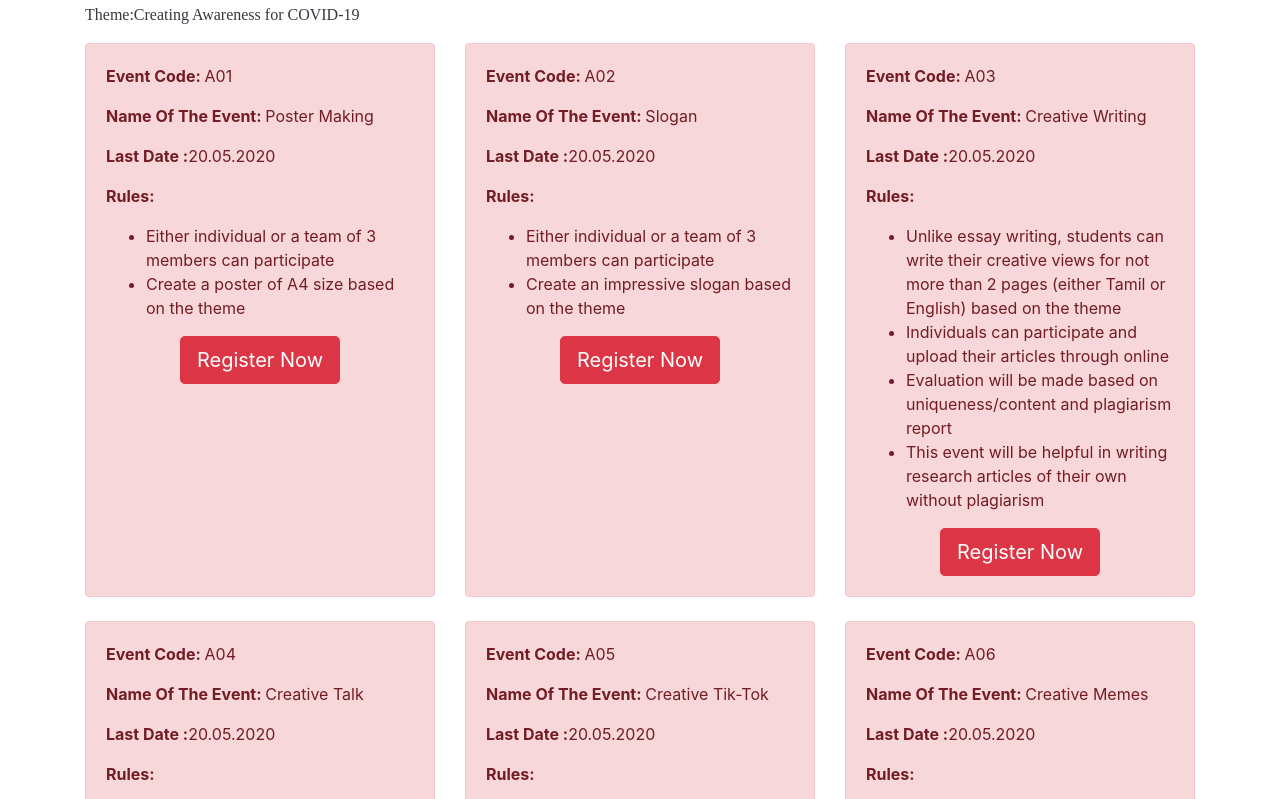
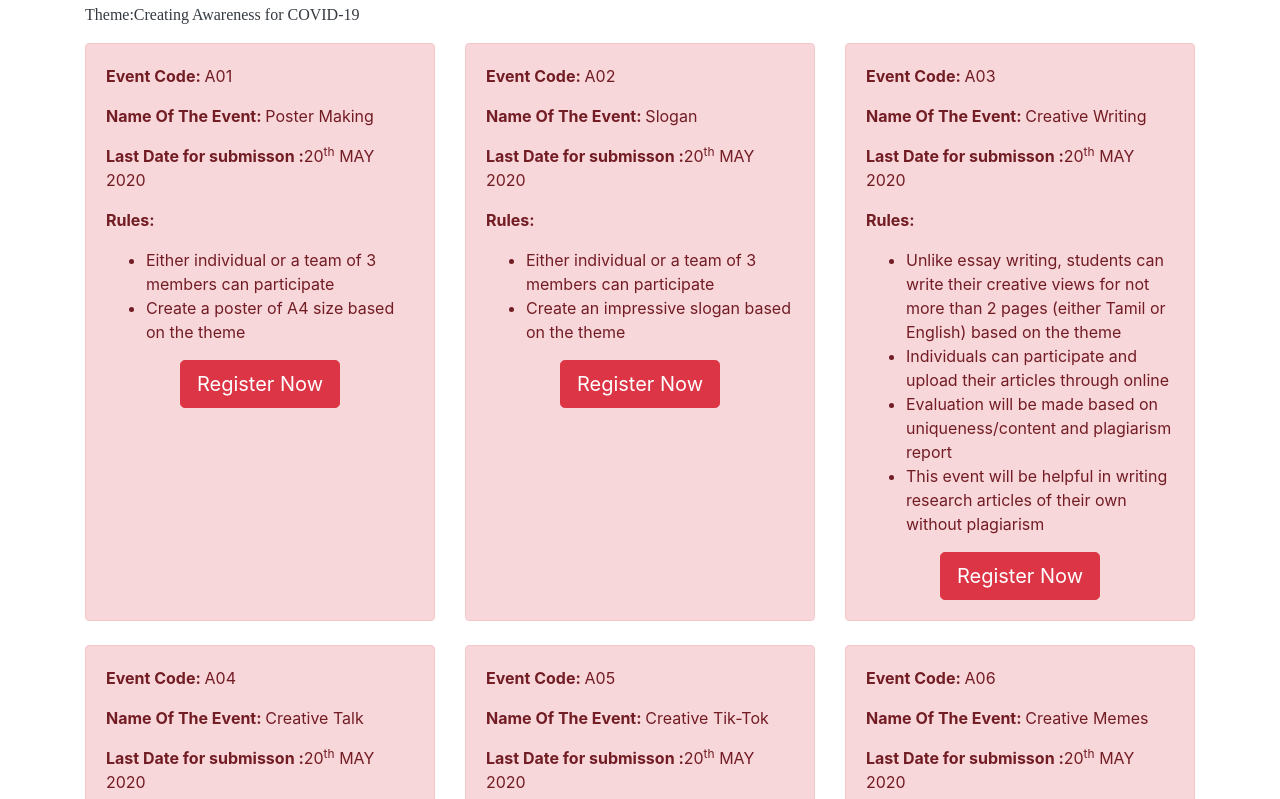
Before and after one commit to iicevents/lockdownevents, a plain HTML site: page index.html in a window 1280 px wide. Shown: the part 852-1651 px from the top of the page. Drawn offline with nearby package versions, Linux system fonts and the light colour scheme.

Commit message:
Update index.html

```diff
--- a/index.html
+++ b/index.html
@@ -144,7 +144,7 @@ body
 	<div class="container">
 		<h1 class="media-heading" style="color:purple;"><center><b><u>PRIZES AND AWARDS</u></b></center></h1>
 				<h3 class="text-center" style="color:RED;">EXCITING PRIZES TO THE WINNERS</h3>
-		<h3 class="media-heading" style="color:RED;"><center><b>1<sup>st</sup>,2<sup>nd</sup> and 3<sup>rd</sup> prizes to all the categories cited above</b></center></h3>
+		<h3 class="media-heading" style="color:RED;"><center><b>1<sup>st</sup>,2<sup>nd</sup> and 3<sup>rd</sup> prizes to all the categories cited below</b></center></h3>
                 <h3 class="text-center" style="color:red;">&</h3>
             </div>
 	<div class="container">
@@ -191,7 +191,7 @@ body
  				   <div class="card-body">
 <p class="card-text"><b>Event Code: </b>A01</p>
                       <p class="card-text"><b>Name Of The Event: </b>Poster Making</p>
-					   <p class="card-text"><b>Last Date :</b>20.05.2020</p>
+					   <p class="card-text"><b>Last Date for submisson :</b>20<sup>th</sup> MAY 2020</p>
 					  <p><b>Rules:</b></p>
 					  <ul>
 						<li>Either individual or a team of 3 members can participate</li>
@@ -205,7 +205,7 @@ body
   				<div class="card-body">
 				      <p class="card-text"><b>Event Code: </b>A02</p>
                       <p class="card-text"><b>Name Of The Event: </b>Slogan</p>
-<p class="card-text"><b>Last Date :</b>20.05.2020</p>
+<p class="card-text"><b>Last Date for submisson :</b>20<sup>th</sup> MAY 2020</p>
 					  <p><b>Rules:</b></p>
 					  <ul>
 						<li>Either individual or a team of 3 members can participate</li>
@@ -220,7 +220,7 @@ body
   				<div class="card-body">
 	<p class="card-text"><b>Event Code: </b>A03</p>
                       <p class="card-text"><b>Name Of The Event: </b>Creative Writing</p>
-                      <p class="card-text"><b>Last Date :</b>20.05.2020</p>
+                      <p class="card-text"><b>Last Date for submisson :</b>20<sup>th</sup> MAY 2020</p>
 					  <p><b>Rules:</b></p>
 					  <ul>
 						<li>Unlike essay writing, students can write their creative views for not more than 2 pages (either Tamil or English) based on the theme</li>
@@ -240,7 +240,7 @@ body
  				   <div class="card-body">
 <p class="card-text"><b>Event Code: </b>A04</p>
                       <p class="card-text"><b>Name Of The Event: </b>Creative Talk</p>
-                      <p class="card-text"><b>Last Date :</b>20.05.2020</p>
+                      <p class="card-text"><b>Last Date for submisson :</b>20<sup>th</sup> MAY 2020</p>
 					  <p><b>Rules:</b></p>
 					  <ul>
 						<li>Unlike elocution or speech or discussion, students can express their creative views for  not more than 2 minutes (either Tamil or English) based on the theme</li>
@@ -257,7 +257,7 @@ body
   				<div class="card-body">
 				      <p class="card-text"><b>Event Code: </b>A05</p>
                       <p class="card-text"><b>Name Of The Event: </b>Creative Tik-Tok</p>
-                      <p class="card-text"><b>Last Date :</b>20.05.2020</p>
+                      <p class="card-text"><b>Last Date for submisson :</b>20<sup>th</sup> MAY 2020</p>
 					  <p><b>Rules:</b></p>
 					  <ul>
 						<li>Students  can  submit  an  impressive  tik-tok  videos based on the theme</li>
@@ -274,7 +274,7 @@ body
   				<div class="card-body">
 				  <p class="card-text"><b>Event Code: </b>A06</p>
                       <p class="card-text"><b>Name Of The Event: </b>Creative Memes</p>
-                      <p class="card-text"><b>Last Date :</b>20.05.2020</p>
+                      <p class="card-text"><b>Last Date for submisson :</b>20<sup>th</sup> MAY 2020</p>
 					  <p><b>Rules:</b></p>
 					  <ul>
 						<li>Students can submit an impressive meme (either image or video) based on the theme</li>
@@ -298,7 +298,7 @@ body
  				   <div class="card-body">
 <p class="card-text"><b>Event Code: </b>B01</p>
                       <p class="card-text"><b>Name Of The Event: </b>Idea Submission (OWN)</p>
-                      <p class="card-text"><b>Last Date :</b>20.05.2020</p>
+                      <p class="card-text"><b>Last Date for submisson :</b>20<sup>th</sup> MAY 2020</p>
 					  <p><b>Rules:</b></p>
 					  <ul>
 						<li>Either individual or a team of 3 members can participate</li>
@@ -318,7 +318,7 @@ body
 			<a href="https://www.sih.gov.in/sih2020PS"><button type="button" class="btn btn-light btn-lg">SIH 2020 Problem Statements</button></a>
 			</div>
 </p>
-                      <p class="card-text"><b>Last Date :</b>20.05.2020</p>
+                      <p class="card-text"><b>Last Date for submisson :</b>20<sup>th</sup> MAY 2020</p>
 					  <p><b>Rules:</b></p>
 					  <ul>
 						<li>Either individual or a team of 3 members can participate</li>
@@ -337,7 +337,7 @@ body
   				<div class="card-body">
 				      <p class="card-text"><b>Event Code: </b>B03</p>
                       <p class="card-text"><b>Name Of The Event: </b>Idea Submission (INDUSTRY)</p>
-                      <p class="card-text"><b>Last Date :</b>20.05.2020</p>
+                      <p class="card-text"><b>Last Date for submisson :</b>20<sup>th</sup> MAY 2020</p>
 					  <p><b>Rules:</b></p>
 					  <ul>
 						<li>Either individual or a team of 3 members can participate</li>
@@ -368,7 +368,7 @@ body
  				   <div class="card-body">
 <p class="card-text"><b>Event Code: </b>C01</p>
                       <p class="card-text"><b>Name Of The Event: </b>Creativity in overall</p>
-                      <p class="card-text"><b>Last Date :</b>20.05.2020</p>
+                      <p class="card-text"><b>Last Date for submisson :</b>20<sup>th</sup> MAY 2020</p>
 					  <p><b>Rules:</b></p>
 					  <ul>
 						<li>All your family members can participate</li>
@@ -383,7 +383,7 @@ body
   				<div class="card-body">
 				      <p class="card-text"><b>Event Code: </b>C02</p>
                       <p class="card-text"><b>Name Of The Event: </b>Creativity of Individual</p>
-                      <p class="card-text"><b>Last Date :</b>20.05.2020</p>
+                      <p class="card-text"><b>Last Date for submisson :</b>20<sup>th</sup> MAY 2020</p>
 					  <p><b>Rules:</b></p>
 					  <ul>
 						<li>To expose the hidden talents of your parents and siblings</li>
@@ -400,7 +400,7 @@ body
   				<div class="card-body">
 				      <p class="card-text"><b>Event Code: </b>C03</p>
                       <p class="card-text"><b>Name Of The Event: </b>Institute Industry Connect (IIC)</p>
-                      <p class="card-text"><b>Last Date :</b>20.05.2020</p>
+                      <p class="card-text"><b>Last Date for submisson :</b>20<sup>th</sup> MAY 2020</p>
 					  <p><b>Rules:</b></p>
 					  <ul>
 						<li>If your parents run an industry (any  industry) or an entrepreneur or a farmer, you are eligible to participate!</li>
```
